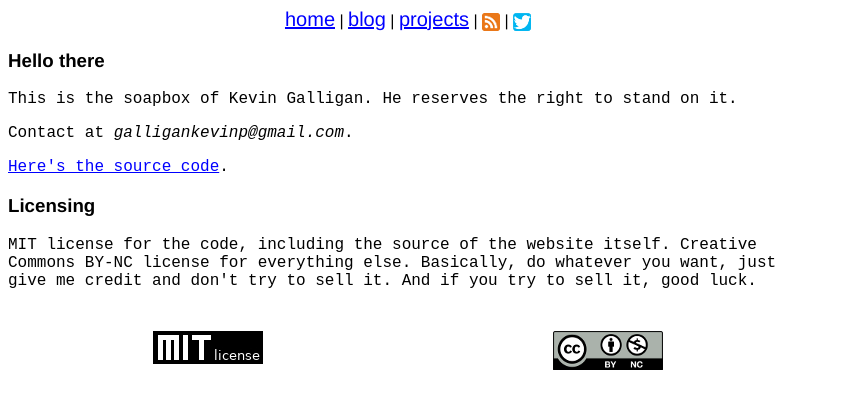
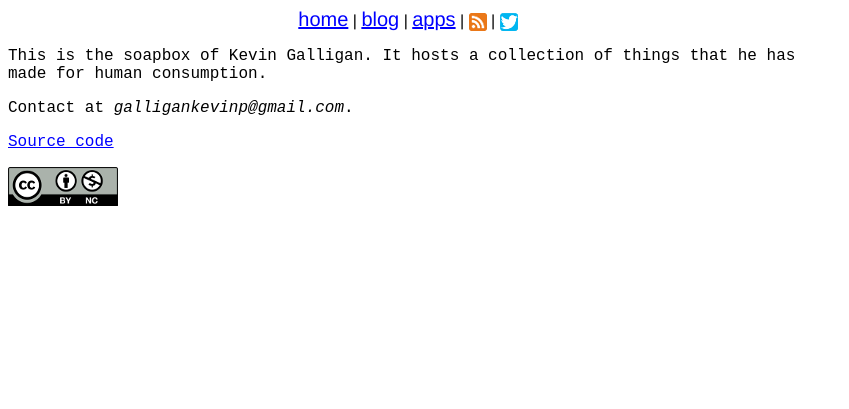
Before and after one commit to Kevinpgalligan/KevingalWebsite, a Flask app: page / in a window 1280 px wide. Shown: the top 409 px of the page, without its empty margins (0-849 px from the left). Run offline with Flask 2, Linux system fonts and the light colour scheme.

Commit message:
Simplifying layout, projects->apps, drafts of 2 articles.

```diff
--- a/app.py
+++ b/app.py
@@ -56,9 +56,9 @@ def blog():
         date_sorted_blog_posts=date_sorted_blog_posts,
         num_posts=len(date_sorted_blog_posts))
 
-@app.route('/projects.html')
-def projects():
-    return render_template('projects.html')
+@app.route('/apps.html')
+def apps():
+    return render_template('apps.html')
 
 @app.route('/apps/<name>.html')
 def specific_app(name):
--- a/templates/base.html
+++ b/templates/base.html
@@ -21,7 +21,7 @@
         <nav>
         <a href="/index.html" class="navlink">home</a>
         | <a href="/blog.html" class="navlink">blog</a>
-        | <a href="/projects.html" class="navlink">projects</a>
+        | <a href="/apps.html" class="navlink">apps</a>
         | <a href="/feed.xml"><img class="navbar-img" src="{{ url_for('static', filename='img/rss.png') }}"></a>
         | <a href="https://twitter.com/KevinGalligan2"><img class="navbar-img" src="{{ url_for('static', filename='img/twitter.png') }}"></a>
         </nav>
--- a/templates/index.html
+++ b/templates/index.html
@@ -1,25 +1,14 @@
 {% extends "base.html" %}
 {% block title %} kevingal.com: yet another personal site {% endblock title %}
 {% block content %}
-<h3>Hello there</h3>
-<p>This is the soapbox of Kevin Galligan. He reserves the right to stand on it.</p>
+<p>This is the soapbox of Kevin Galligan. It hosts a collection of things that he has made for human consumption.</p>
 
 <div data-nosnippet>
 <p>Contact at <i>galligankevinp@gmail.com</i>.</p>
 
-<p><a href="https://github.com/Kevinpgalligan/KevingalWebsite">Here's the source code</a>.</p>
+<p><a href="https://github.com/Kevinpgalligan/KevingalWebsite">Source code</a></p>
 
-<h3>Licensing</h3>
-<p>MIT license for the code, including the source of the website itself. Creative Commons BY-NC license for everything else. Basically, do whatever you want, just give me credit and don't try to sell it. And if you try to sell it, good luck.</p>
-
-<div style="display: flex; padding-top: 25px;">
-<div style="flex: 0 0 50%;">
-<a href="https://opensource.org/licenses/MIT"><img style="display: block; margin-left: auto; margin-right: auto;" alt="MIT license" src="/static/img/mit-license.jpg"></a>
-</div>
-<div style="flex: 1;">
-<a href="https://creativecommons.org/licenses/by-nc/2.0/"><img style="display: block; margin-left: auto; margin-right: auto;" alt="CC BY-NC license" src="/static/img/cc-license.png"></a>
-</div>
-</div>
+<a href="https://creativecommons.org/licenses/by-nc/2.0/"><img alt="CC BY-NC license" src="/static/img/cc-license.png"></a>
 
 </div>
 
```
Also changed, not shown: pages/blog/dice-test.md (added, +7 -0 lines), pages/blog/lovetris.md (added, +77 -0 lines), static/css/blog.css (+9 -0 lines), templates/apps.html (added, +11 -0 lines), templates/projects.html (deleted, +0 -19 lines), static/img/lovetris/bfs.png (added), static/img/lovetris/hatetris-clone.gif (added), static/img/lovetris/hatetris.gif (added), static/img/lovetris/heuristics.png (added), static/img/mit-license.jpg (deleted).
